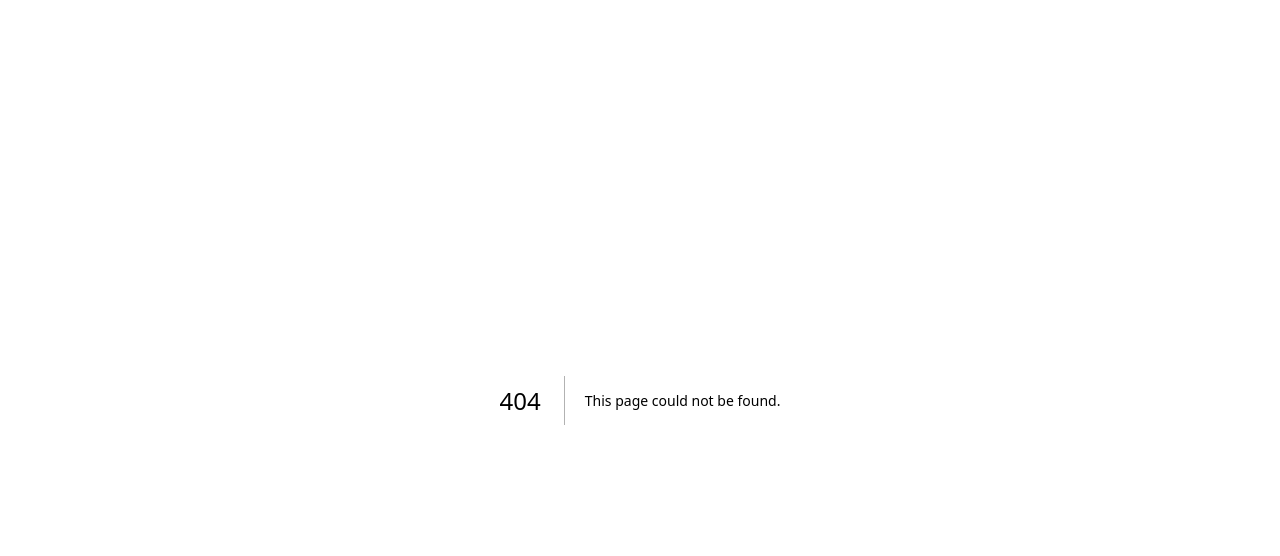
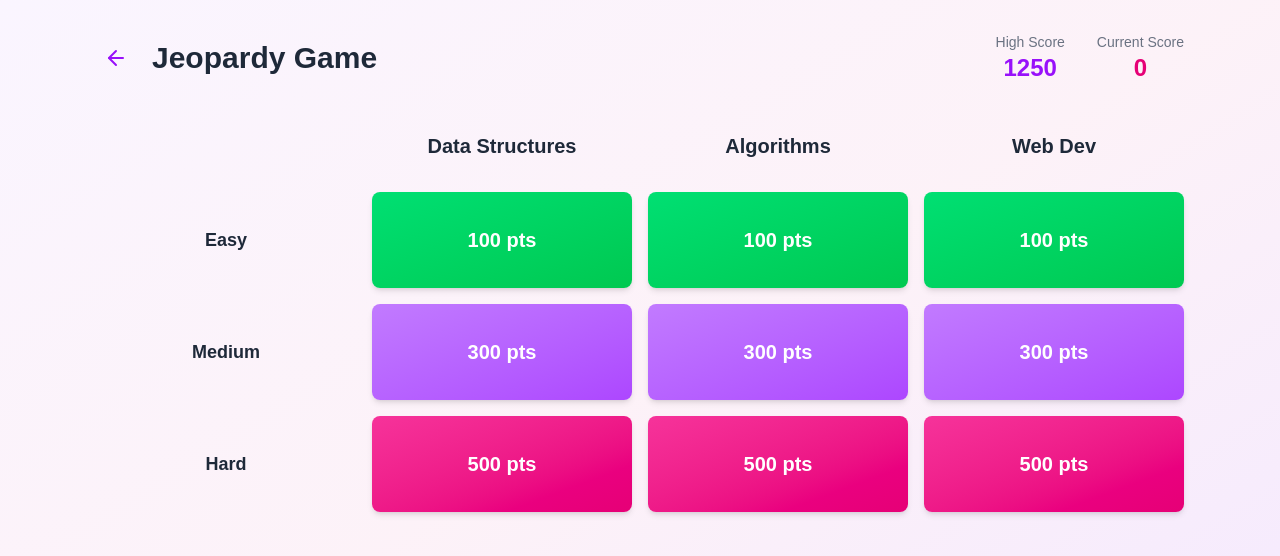
Before and after one commit to srivassi/Cognify, a Next.js app in the folder frontend/: page /jeopardy/1 in a window 1280 px wide. Before the commit this address had no page. Shown: the top 556 px of the page. Built offline with nearby package versions, Linux system fonts and the light colour scheme.

Commit message:
made base for jeopardy game

```diff
--- /dev/null
+++ b/frontend/app/jeopardy/[deck]/page.tsx
@@ -0,0 +1,175 @@
+'use client';
+
+import React, { useState } from 'react';
+import { ArrowLeft } from 'lucide-react';
+import { useRouter } from 'next/navigation';
+
+interface JeopardyCard {
+  id: number;
+  question: string;
+  answer: string;
+  points: number;
+  difficulty: 'easy' | 'medium' | 'hard';
+  answered: boolean;
+}
+
+export default function JeopardyPage({ params }: { params: Promise<{ deck: string }> }) {
+  const router = useRouter();
+  const resolvedParams = React.use(params);
+  const [currentScore, setCurrentScore] = useState(0);
+  const [selectedJeopardyCard, setSelectedJeopardyCard] = useState<JeopardyCard | null>(null);
+  const [showAnswer, setShowAnswer] = useState(false);
+  const [highScore, setHighScore] = useState(1250);
+
+  const topics = ['Data Structures', 'Algorithms', 'Web Dev'];
+  const difficulties = ['Easy', 'Medium', 'Hard'];
+
+  const jeopardyCards: JeopardyCard[] = [
+    // Easy row - all 100 points
+    { id: 1, question: 'What is a Binary Search Tree?', answer: 'A binary tree where left child < parent < right child', points: 100, difficulty: 'easy', answered: false },
+    { id: 2, question: 'What is Big O notation?', answer: 'Mathematical notation describing algorithm complexity', points: 100, difficulty: 'easy', answered: false },
+    { id: 3, question: 'What is HTML?', answer: 'HyperText Markup Language for web pages', points: 100, difficulty: 'easy', answered: false },
+    // Medium row - all 300 points
+    { id: 4, question: 'What is a Hash Table?', answer: 'Data structure using hash function to map keys to values', points: 300, difficulty: 'medium', answered: false },
+    { id: 5, question: 'What is dynamic programming?', answer: 'Optimization technique using memoization', points: 300, difficulty: 'medium', answered: false },
+    { id: 6, question: 'What is React?', answer: 'JavaScript library for building user interfaces', points: 300, difficulty: 'medium', answered: false },
+    // Hard row - all 500 points
+    { id: 7, question: 'What is a Red-Black Tree?', answer: 'Self-balancing binary search tree', points: 500, difficulty: 'hard', answered: false },
+    { id: 8, question: 'What is NP-completeness?', answer: 'Class of computational decision problems', points: 500, difficulty: 'hard', answered: false },
+    { id: 9, question: 'What is GraphQL?', answer: 'Query language for APIs and runtime for queries', points: 500, difficulty: 'hard', answered: false },
+  ];
+
+  const handleAnswer = (correct: boolean) => {
+    if (selectedJeopardyCard && correct) {
+      setCurrentScore(prev => prev + selectedJeopardyCard.points);
+      if (currentScore + selectedJeopardyCard.points > highScore) {
+        setHighScore(currentScore + selectedJeopardyCard.points);
+      }
+    }
+    setSelectedJeopardyCard(null);
+    setShowAnswer(false);
+  };
+
+  return (
+    <div className="min-h-screen bg-gradient-to-br from-purple-50 via-pink-50 to-purple-100">
+      <div className="max-w-6xl mx-auto p-8">
+        <div className="flex items-center justify-between mb-8">
+          <div className="flex items-center">
+            <button
+              onClick={() => router.push(`/deck/${resolvedParams.deck}`)}
+              className="mr-4 p-2 hover:bg-purple-100 rounded-lg transition-colors"
+            >
+              <ArrowLeft size={24} className="text-purple-600" />
+            </button>
+            <h1 className="text-3xl font-bold text-gray-800">Jeopardy Game</h1>
+          </div>
+          <div className="flex space-x-8">
+            <div className="text-center">
+              <div className="text-sm text-gray-500">High Score</div>
+              <div className="text-2xl font-bold text-purple-600">{highScore}</div>
+            </div>
+            <div className="text-center">
+              <div className="text-sm text-gray-500">Current Score</div>
+              <div className="text-2xl font-bold text-pink-600">{currentScore}</div>
+            </div>
+          </div>
+        </div>
+
+        {selectedJeopardyCard ? (
+          <div className="bg-white rounded-xl shadow-lg p-8 max-w-2xl mx-auto">
+            <div className="text-center mb-6">
+              <div className="text-lg font-semibold text-purple-600 mb-4">
+                {selectedJeopardyCard.points} Points - {selectedJeopardyCard.difficulty.toUpperCase()}
+              </div>
+
+              <div
+                className="bg-gradient-to-br from-purple-50 to-pink-50 rounded-lg p-8 min-h-64 flex items-center justify-center cursor-pointer transition-all duration-300 hover:shadow-md mb-6"
+                onClick={() => setShowAnswer(!showAnswer)}
+              >
+                <div className="text-center">
+                  <h3 className="text-xl font-semibold text-gray-800 mb-4">
+                    {showAnswer ? 'Answer:' : 'Question:'}
+                  </h3>
+                  <p className="text-lg text-gray-700">
+                    {showAnswer ? selectedJeopardyCard.answer : selectedJeopardyCard.question}
+                  </p>
+                  {!showAnswer && (
+                    <p className="text-sm text-gray-500 mt-4">Click to reveal answer</p>
+                  )}
+                </div>
+              </div>
+
+              {showAnswer && (
+                <div className="flex justify-center space-x-4">
+                  <button
+                    onClick={() => handleAnswer(true)}
+                    className="px-8 py-3 bg-gradient-to-r from-green-500 to-green-600 text-white rounded-lg hover:from-green-600 hover:to-green-700 transition-all duration-200 font-semibold"
+                  >
+                    Correct (+{selectedJeopardyCard.points})
+                  </button>
+                  <button
+                    onClick={() => handleAnswer(false)}
+                    className="px-8 py-3 bg-gradient-to-r from-red-500 to-red-600 text-white rounded-lg hover:from-red-600 hover:to-red-700 transition-all duration-200 font-semibold"
+                  >
+                    Incorrect
+                  </button>
+                </div>
+              )}
+            </div>
+          </div>
+        ) : (
+          <div className="space-y-4">
+            {/* Header row with topics */}
+            <div className="grid grid-cols-4 gap-4">
+              <div></div> {/* Empty corner */}
+              {topics.map(topic => (
+                <h3 key={topic} className="text-xl font-bold text-center text-gray-800 py-4">
+                  {topic}
+                </h3>
+              ))}
+            </div>
+
+            {/* Rows with difficulty labels and cards */}
+            {difficulties.map((difficulty, diffIndex) => (
+              <div key={difficulty} className="grid grid-cols-4 gap-4">
+                {/* Difficulty label */}
+                <div className="flex items-center justify-center">
+                  <h3 className="text-lg font-bold text-gray-800 transform -rotate-0">
+                    {difficulty}
+                  </h3>
+                </div>
+
+                {/* Cards for each topic */}
+                {topics.map((topic, topicIndex) => {
+                  const cardIndex = diffIndex * 3 + topicIndex;
+                  const card = jeopardyCards[cardIndex];
+
+                  if (!card) return <div key={topic} />;
+
+                  return (
+                    <button
+                      key={card.id}
+                      onClick={() => setSelectedJeopardyCard(card)}
+                      disabled={card.answered}
+                      className={`h-24 rounded-lg font-bold text-white text-xl transition-all duration-200 ${
+                        card.answered
+                          ? 'bg-gray-400 cursor-not-allowed'
+                          : difficulty === 'Easy'
+                          ? 'bg-gradient-to-br from-green-400 to-green-500 hover:from-green-500 hover:to-green-600 shadow-md hover:shadow-lg'
+                          : difficulty === 'Medium'
+                          ? 'bg-gradient-to-br from-purple-400 to-purple-500 hover:from-purple-500 hover:to-purple-600 shadow-md hover:shadow-lg'
+                          : 'bg-gradient-to-br from-pink-500 to-pink-600 hover:from-pink-600 hover:to-pink-700 shadow-md hover:shadow-lg'
+                      }`}
+                    >
+                      {card.answered ? 'ANSWERED' : `${card.points} pts`}
+                    </button>
+                  );
+                })}
+              </div>
+            ))}
+          </div>
+        )}
+      </div>
+    </div>
+  );
+}
```
